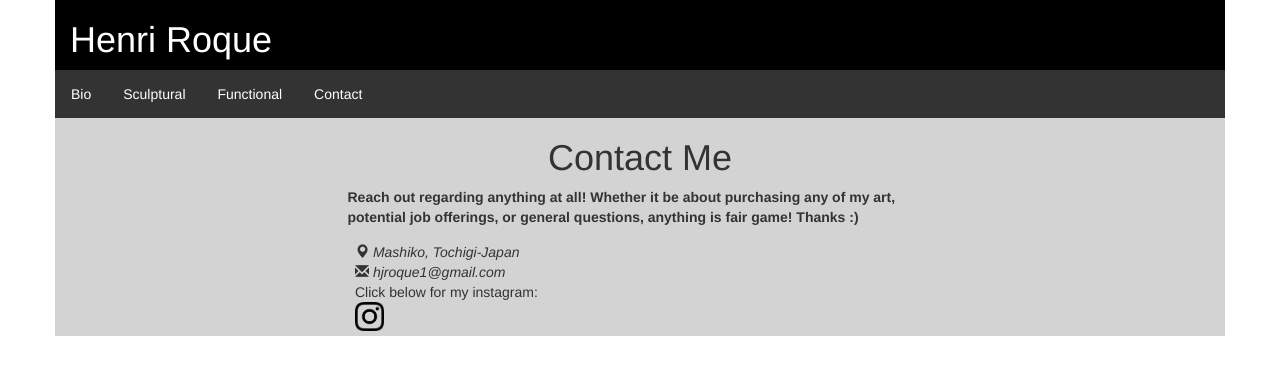
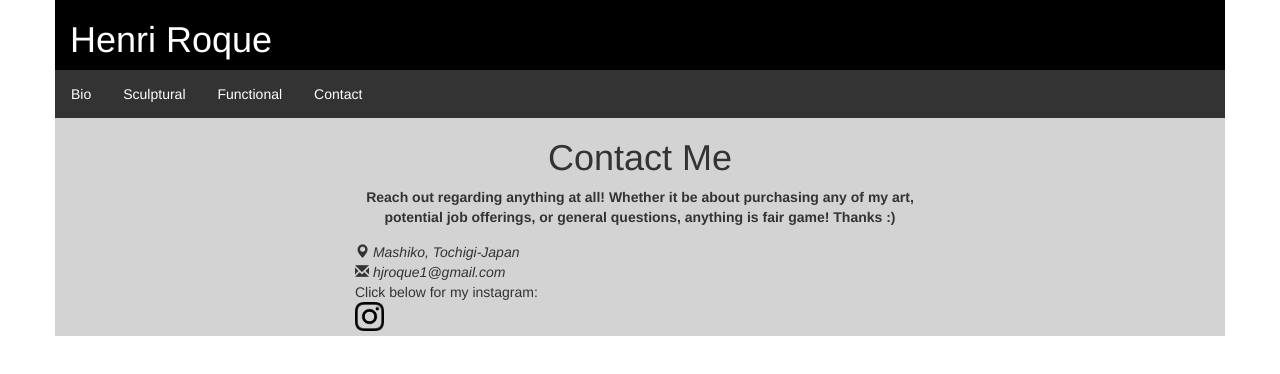
Before and after one commit to BrianCarducci/henri-art-app, an Angular app: page /contact in a window 1280 px wide. Shown: the top 374 px of the page. Built offline with nearby package versions, Linux system fonts and the light colour scheme; a web font is replaced by a local one.

Commit message:
fixed text centering in contact page

```diff
--- a/src/app/contact/contact.component.html
+++ b/src/app/contact/contact.component.html
@@ -5,7 +5,7 @@
 </div>
 
 <div class="row">
-  <label class="center" style="padding-bottom: 10px;">Reach out regarding anything at all! Whether it be about purchasing any of my art,
+  <label class="center" style="padding-bottom: 10px; text-align: center;">Reach out regarding anything at all! Whether it be about purchasing any of my art,
     potential job offerings, or general questions, anything is fair game! Thanks :)
   </label>
 </div>
```
